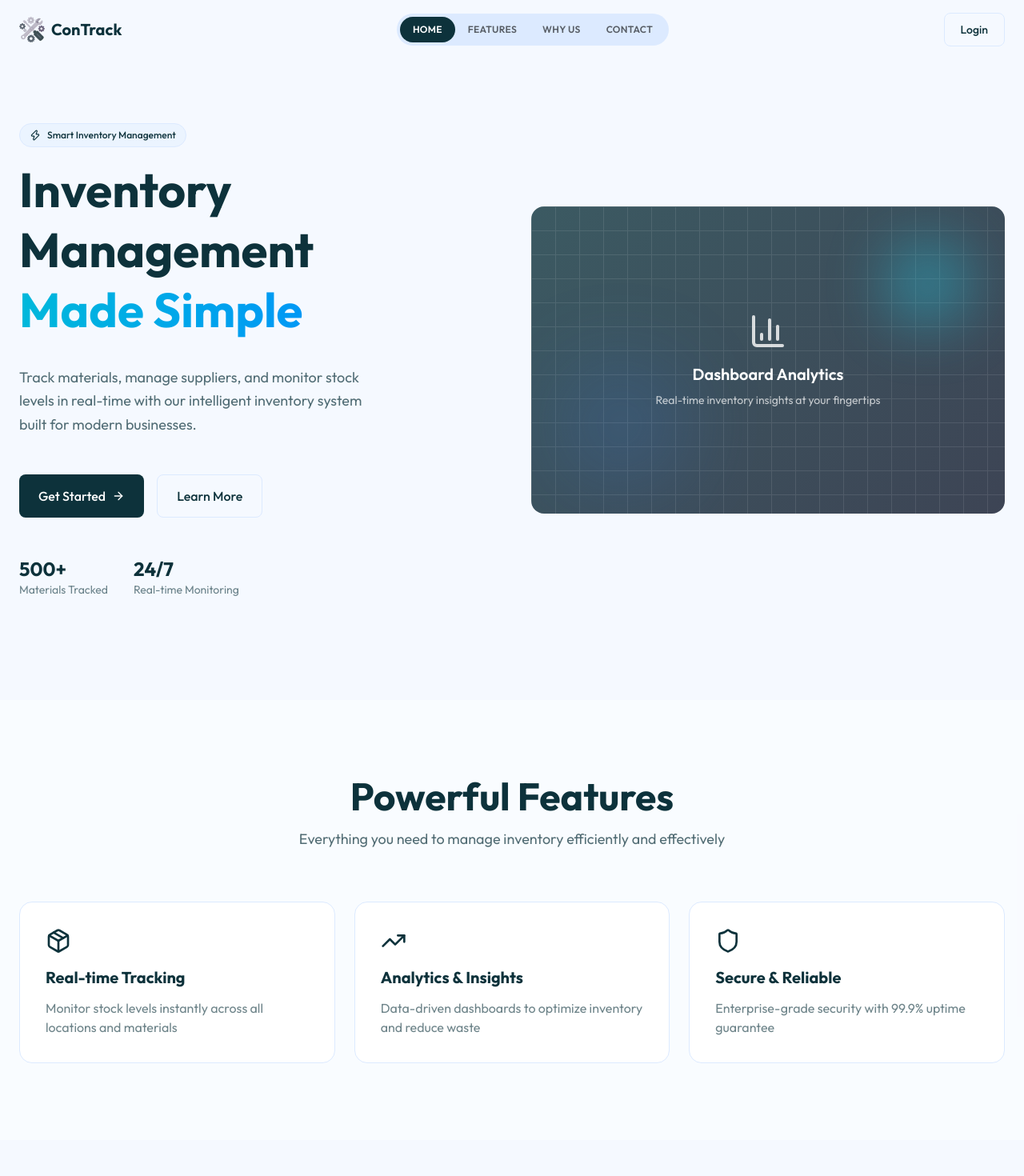
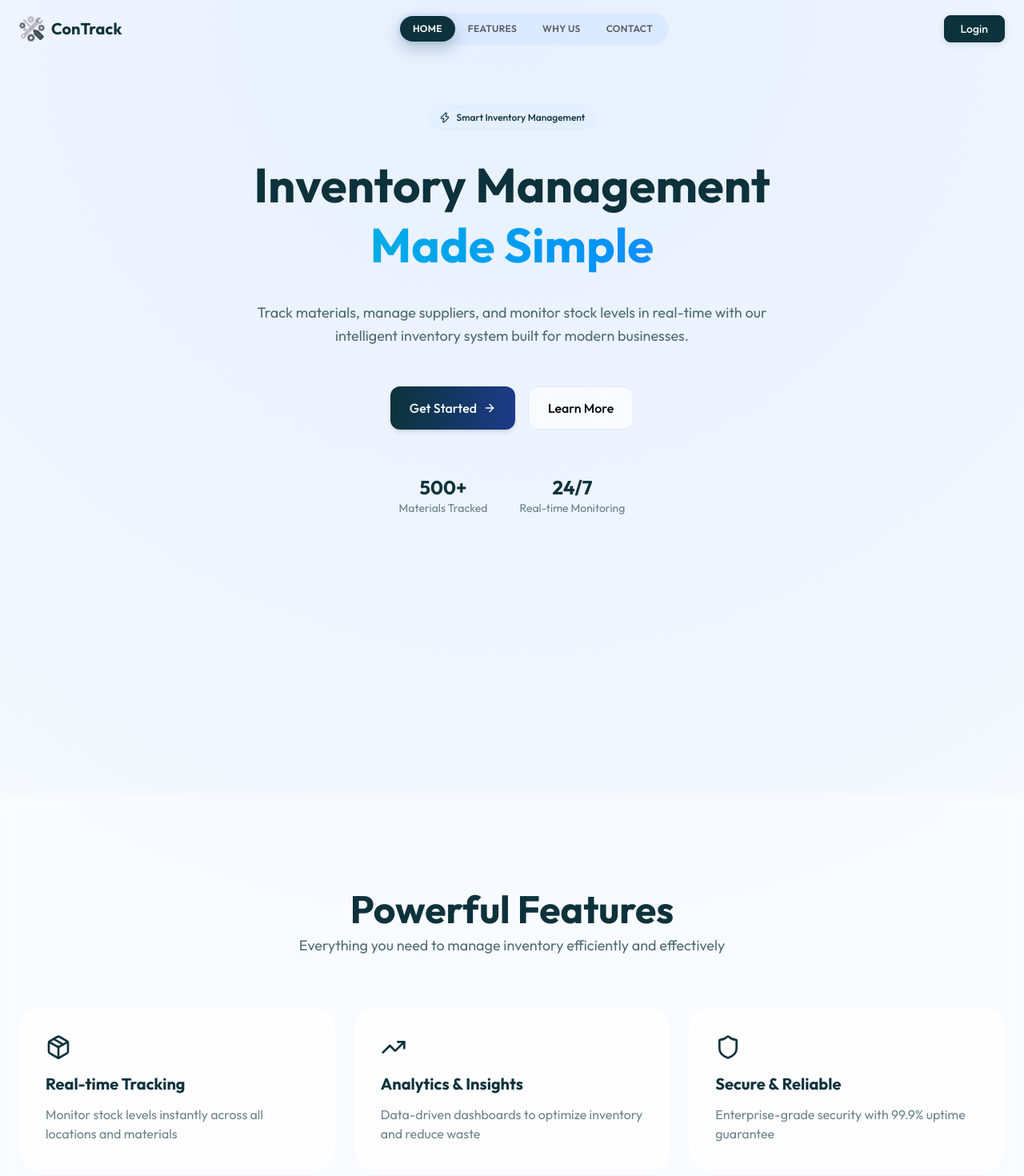
Before and after one commit to nthldnna/contrack, a Next.js app: page / in a window 1280 px wide. Shown: the top 1470 px of the page at 80% size. Built offline with nearby package versions, Linux system fonts and the light colour scheme.

Commit message:
feat: enhance home page background and update header styles

```diff
--- a/src/app/page.tsx
+++ b/src/app/page.tsx
@@ -50,11 +50,18 @@ export default function Home() {
   }, []);
 
   return (
-    <main className="relative min-h-screen font-[var(--font-outfit)]" style={{ backgroundColor: "var(--white-blue)" }}>
-      {/* HEADER */}
+    <main
+      className="relative min-h-screen font-[var(--font-outfit)]"
+      style={{
+        background: `
+      radial-gradient(circle at top, rgba(59,130,246,0.08), transparent 40%),
+      radial-gradient(circle at bottom, rgba(34,211,238,0.08), transparent 40%),
+      var(--white-blue)
+    `,
+      }}
+    >      {/* HEADER */}
       <header
-        className={`sticky top-0 z-50 w-full transition-all duration-300 ${
-          scrolled
+        className={`sticky top-0 z-50 w-full transition-all duration-300 ${scrolled
           ? "bg-white/80 backdrop-blur-md border-b border-black/5 shadow-sm"
           : "bg-transparent"
           }`}
@@ -89,15 +96,15 @@ export default function Home() {
                     key={id}
                     href={`#${id}`}
                     onClick={() => setActive(id)}
-                    className={`px-4 py-2 rounded-full text-xs font-semibold tracking-wide transition-all duration-200 ${
-                      isActive
-                        ? "text-white"
-                        : "text-black/60 hover:text-black/80"
-                    }`}
+                    className={`relative px-4 py-2 rounded-full text-xs font-semibold tracking-wide transition-all duration-300
+  ${isActive ? "text-white" : "text-black/60 hover:text-black"}
+`}
                     style={{
                       backgroundColor: isActive ? "var(--dark-blue)" : "transparent",
+                      boxShadow: isActive ? "0 8px 20px rgba(13,50,59,0.25)" : "none",
                     }}
                   >
+
                     {label}
                   </a>
                 );
@@ -119,12 +126,7 @@ export default function Home() {
               ) : (
                 <a
                   href="/login"
-                  className="px-5 py-2.5 rounded-lg text-sm font-medium transition-all hover:shadow-sm"
-                  style={{
-                    color: "var(--dark-blue)",
-                    border: "1.5px solid var(--light-blue)",
-                  }}
-                >
+                  className="btn-sub px-5 py-1.5 rounded-lg text-sm font-medium transition-all hover:shadow-sm"                >
                   Login
                 </a>
               )}
@@ -137,44 +139,41 @@ export default function Home() {
       </header>
 
       {/* HERO SECTION */}
-      <section id="home" className="relative overflow-hidden pt-20 pb-32">
-        {/* Background Elements */}
+      <section id="home" className="relative overflow-hidden min-h-screen flex mt-15 justify-center">
         <div className="absolute inset-0 -z-10">
+          <div className="absolute top-[-120px] left-[-80px] w-[400px] h-[400px] bg-cyan-400/10 blur-[120px]" />
+          <div className="absolute bottom-[-120px] right-[-80px] w-[400px] h-[400px] bg-blue-500/10 blur-[120px]" />
+        </div>
+        <div className="max-w-4xl px-1 text-center items-center space-y-8 ">
+
+          {/* Badge */}
           <div
-            className="absolute top-40 right-20 w-96 h-96 rounded-full blur-3xl opacity-30"
-            style={{ backgroundColor: "var(--light-blue)" }}
-          />
-          <div
-            className="absolute bottom-20 left-10 w-64 h-64 rounded-full blur-3xl opacity-20"
-            style={{ backgroundColor: "#a8d5e2" }}
-          />
-        </div>
-
-        <div className="max-w-7xl mx-auto px-4 md:px-6 grid md:grid-cols-2 gap-12 items-center">
-          {/* Left Content */}
-          <div className="space-y-8">
-            <div className="space-y-4">
-              <div className="inline-flex items-center gap-2 px-3 py-1.5 rounded-full border" style={{ borderColor: "var(--light-blue)", backgroundColor: "rgba(220, 234, 255, 0.4)" }}>
+            className="inline-flex items-center gap-2 px-3 py-1.5 rounded-full border"
+            style={{
+              borderColor: "var(--light-blue)",
+              backgroundColor: "rgba(220, 234, 255, 0.4)",
+            }}
+          >
             <Zap size={14} style={{ color: "var(--dark-blue)" }} />
             <span className="text-xs font-medium" style={{ color: "var(--dark-blue)" }}>
               Smart Inventory Management
             </span>
           </div>
+
+          {/* Heading */}
           <h1
             className="text-5xl md:text-6xl font-bold leading-tight"
             style={{ color: "var(--dark-blue)" }}
           >
             Inventory Management
-                <span
-                  className="block bg-gradient-to-r from-cyan-500 to-blue-500 bg-clip-text text-transparent"
-                >
+            <span className="block bg-gradient-to-r from-cyan-500 to-blue-500 bg-clip-text text-transparent">
               Made Simple
             </span>
           </h1>
-            </div>
 
+          {/* Description */}
           <p
-              className="text-lg leading-relaxed max-w-md"
+            className="text-lg leading-relaxed max-w-2xl"
             style={{ color: "var(--dark-blue)", opacity: 0.7 }}
           >
             Track materials, manage suppliers, and monitor stock levels in real-time with our
@@ -182,28 +181,28 @@ export default function Home() {
           </p>
 
           {/* CTA Buttons */}
-            <div className="flex flex-col sm:flex-row gap-4 pt-4">
+          <div className="flex flex-col sm:flex-row gap-4 pt-4 justify-center px-4">
             <a
               href="/signup"
-                className="px-6 py-3.5 rounded-lg text-white font-medium flex items-center gap-2 hover:shadow-lg transition-all hover:scale-105"
-                style={{ backgroundColor: "var(--dark-blue)" }}
+              className="px-6 py-3.5 rounded-xl text-white font-medium flex items-center gap-2
+bg-gradient-to-r from-[#0D323B] to-[#1E3A8A]
+shadow-md hover:shadow-xl transition-all hover:scale-105"
             >
               Get Started <ArrowRight size={16} />
             </a>
+
             <a
               href="#features"
-                className="px-6 py-3.5 rounded-lg font-medium flex items-center gap-2 hover:shadow-md transition-all"
-                style={{
-                  color: "var(--dark-blue)",
-                  border: "1.5px solid var(--light-blue)",
-                }}
+              className="px-6 py-3.5 rounded-xl font-medium flex items-center gap-2
+bg-white/60 backdrop-blur-md border border-blue-100
+hover:bg-white transition-all"
             >
               Learn More
             </a>
           </div>
 
           {/* Trust Indicators */}
-            <div className="flex gap-8 pt-4">
+          <div className="flex gap-10 pt-6 justify-center">
             <div>
               <div className="text-2xl font-bold" style={{ color: "var(--dark-blue)" }}>
                 500+
@@ -212,6 +211,7 @@ export default function Home() {
                 Materials Tracked
               </div>
             </div>
+
             <div>
               <div className="text-2xl font-bold" style={{ color: "var(--dark-blue)" }}>
                 24/7
@@ -221,49 +221,16 @@ export default function Home() {
               </div>
             </div>
           </div>
-          </div>
 
-          {/* Right Side - Visual */}
-          <div className="hidden md:block relative h-96">
-            <div
-              className="absolute inset-0 rounded-2xl overflow-hidden"
-              style={{
-                background: "linear-gradient(135deg, rgba(13, 50, 59, 0.8) 0%, rgba(15, 23, 42, 0.8) 100%)",
-              }}
-            >
-              {/* Grid Pattern */}
-              <div
-                className="absolute inset-0 opacity-[0.1]"
-                style={{
-                  backgroundImage:
-                    "linear-gradient(to right, white 1px, transparent 1px), linear-gradient(to bottom, white 1px, transparent 1px)",
-                  backgroundSize: "30px 30px",
-                }}
-              />
-
-              {/* Glowing Elements */}
-              <div className="absolute top-12 right-12 w-24 h-24 rounded-full blur-2xl opacity-50" style={{ backgroundColor: "#22d3ee" }} />
-              <div className="absolute bottom-12 left-12 w-32 h-32 rounded-full blur-3xl opacity-30" style={{ backgroundColor: "#3b82f6" }} />
-
-              {/* Demo Content */}
-              <div className="relative h-full flex flex-col items-center justify-center text-white p-8 z-10">
-                <div className="text-center">
-                  <BarChart3 size={48} className="mx-auto mb-4 opacity-80" />
-                  <h3 className="text-xl font-semibold mb-2">Dashboard Analytics</h3>
-                  <p className="text-white/70 text-sm">Real-time inventory insights at your fingertips</p>
-                </div>
-              </div>
-            </div>
-          </div>
         </div>
       </section>
 
       {/* FEATURES SECTION */}
-      <section id="features" className="py-24 bg-white/40">
+      <section id="features" className="py-24 bg-white/30 backdrop-blur relative min-h-screen flex mt-15 justify-center">
         <div className="max-w-7xl mx-auto px-4 md:px-6">
           <div className="text-center mb-16">
             <h2
-              className="text-4xl md:text-5xl font-bold mb-4"
+              className="text-4xl md:text-5xl font-bold mb-2 mt-6"
               style={{ color: "var(--dark-blue)" }}
             >
               Powerful Features
@@ -296,11 +263,10 @@ export default function Home() {
             ].map((feature, idx) => (
               <div
                 key={idx}
-                className="p-8 rounded-2xl border transition-all hover:shadow-lg hover:-translate-y-1"
-                style={{
-                  backgroundColor: "white",
-                  borderColor: "var(--light-blue)",
-                }}
+                className="p-8 rounded-3xl border border-white/40
+bg-white/70 backdrop-blur-md
+transition-all duration-300
+hover:shadow-xl hover:-translate-y-2"
               >
                 <feature.icon
                   size={32}
@@ -322,8 +288,7 @@ export default function Home() {
       </section>
 
       {/* WHY US SECTION */}
-      <section id="why-us" className="py-24">
-        <div className="max-w-7xl mx-auto px-4 md:px-6">
+      <section id="why-us" className="py-24 bg-gradient-to-b from-transparent to-white/40">        <div className="max-w-7xl mx-auto px-4 md:px-6">
         <div className="grid md:grid-cols-2 gap-12 items-center">
           <div>
             <h2
@@ -386,7 +351,7 @@ export default function Home() {
       </section>
 
       {/* CONTACT SECTION */}
-      <section id="contact" className="py-24 bg-white/40">
+      <section id="contact" className="py-24 bg-white/50 backdrop-blur">
         <div className="max-w-4xl mx-auto px-4 md:px-6 text-center">
           <h2
             className="text-4xl md:text-5xl font-bold mb-6"
```
Lines whose indentation alone changed are shown as unchanged.
